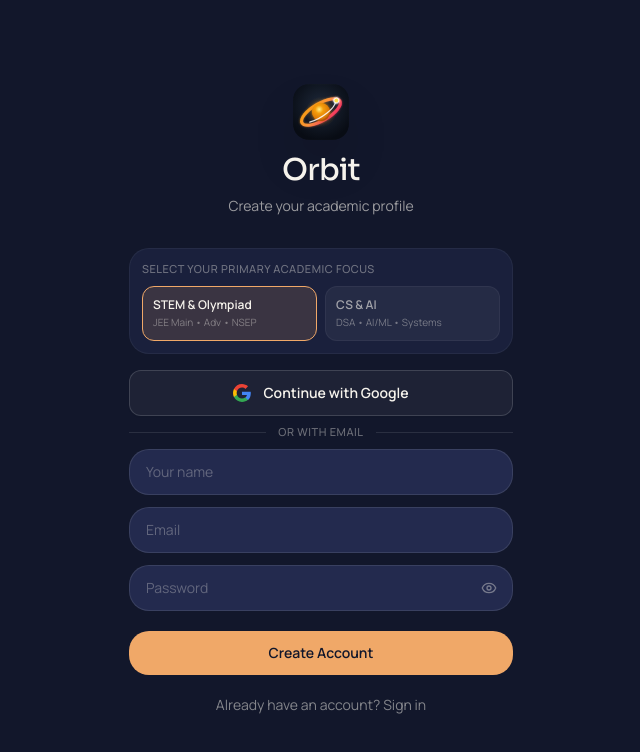
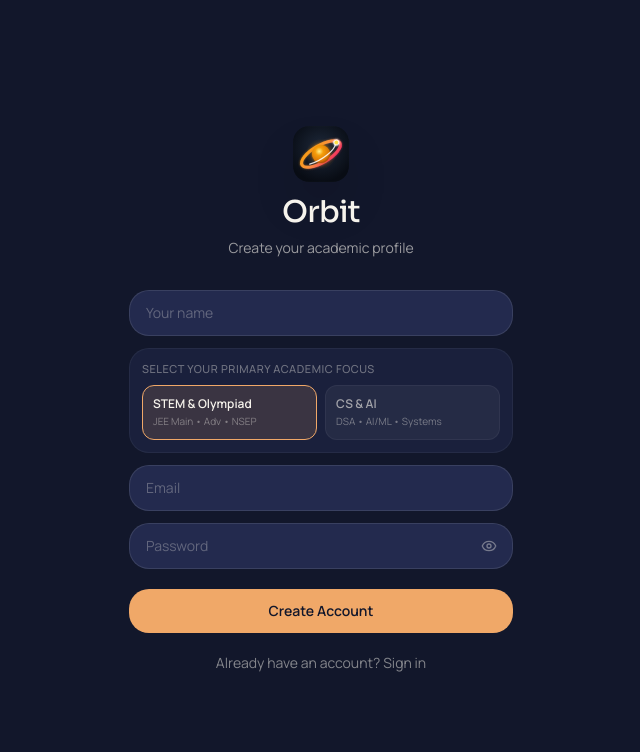
Before and after one commit to sky4infy/Orbit-web, a Next.js app: page /login in a window 1280 px wide. Both pictures are taken after a click on the button "Don't have an account? Sign up". Shown: the top 752 px of the page, without its empty margins (319-959 px from the left). Built offline with nearby package versions, Linux system fonts and the light colour scheme; no server answers.

Commit message:
revert(auth): restore clean email/password authentication flow with Supabase email confirmation

```diff
--- a/src/app/auth/callback/route.ts
+++ /dev/null
@@ -1,45 +0,0 @@
-import { createServerClient, type CookieOptions } from '@supabase/ssr';
-import { cookies } from 'next/headers';
-import { NextResponse, type NextRequest } from 'next/server';
-
-export async function GET(request: NextRequest) {
-  const requestUrl = new URL(request.url);
-  const code = requestUrl.searchParams.get('code');
-  const track = requestUrl.searchParams.get('track');
-  const next = requestUrl.searchParams.get('next') ?? '/planner';
-
-  if (code) {
-    const cookieStore = cookies();
-    const supabase = createServerClient(
-      process.env.NEXT_PUBLIC_SUPABASE_URL!,
-      process.env.NEXT_PUBLIC_SUPABASE_ANON_KEY!,
-      {
-        cookies: {
-          get(name: string) {
-            return cookieStore.get(name)?.value;
-          },
-          set(name: string, value: string, options: CookieOptions) {
-            cookieStore.set({ name, value, ...options });
-          },
-          remove(name: string, options: CookieOptions) {
-            cookieStore.delete({ name, ...options });
-          },
-        },
-      }
-    );
-
-    const { data, error } = await supabase.auth.exchangeCodeForSession(code);
-    if (!error && data.user) {
-      // If a track was passed from the login page, update user metadata
-      if (track) {
-        await supabase.auth.updateUser({
-          data: { track },
-        });
-      }
-      return NextResponse.redirect(new URL(next, requestUrl.origin));
-    }
-  }
-
-  // Fallback if oauth fails
-  return NextResponse.redirect(new URL('/login?error=oauth_error', requestUrl.origin));
-}
--- a/src/app/login/page.tsx
+++ b/src/app/login/page.tsx
@@ -1,6 +1,6 @@
 'use client';
 
-import { useState, useEffect } from 'react';
+import { useState } from 'react';
 import { useRouter } from 'next/navigation';
 import { Eye, EyeOff } from 'lucide-react';
 import { OrbitLogo } from '@/components/OrbitLogo';
@@ -20,41 +20,6 @@
   const [notice, setNotice] = useState<string | null>(null);
   const [resendVisible, setResendVisible] = useState(false);
   const [resendStatus, setResendStatus] = useState<string | null>(null);
-
-  useEffect(() => {
-    if (typeof window !== 'undefined') {
-      const params = new URLSearchParams(window.location.search);
-      if (params.get('error')) {
-        setError('Google sign-in could not be completed. Please ensure Google provider is enabled in Supabase.');
-      }
-    }
-  }, []);
-
-  async function handleGoogleSignIn() {
-    setError(null);
-    setNotice(null);
-    setResendVisible(false);
-
-    if (!isSupabaseConfigured) {
-      setError("Authentication service temporarily unavailable. Please try again shortly.");
-      return;
-    }
-
-    setLoading(true);
-    try {
-      localStorage.setItem('orbit_active_track', focusTrack);
-      const { error } = await supabase.auth.signInWithOAuth({
-        provider: 'google',
-        options: {
-          redirectTo: `${window.location.origin}/auth/callback?track=${focusTrack}`,
-        },
-      });
-      if (error) throw error;
-    } catch (e: any) {
-      setError(e?.message ?? 'Failed to initialize Google sign-in.');
-      setLoading(false);
-    }
-  }
 
   async function handleSubmit(e: React.FormEvent) {
     e.preventDefault();
@@ -88,7 +53,7 @@
           router.push('/planner');
           router.refresh();
         } else {
-          setNotice(`Verification email sent to ${email}. Please check your inbox.`);
+          setNotice(`Verification email sent to ${email}. Please check your inbox or spam folder to activate your account.`);
           setMode('login');
         }
       } else {
@@ -142,9 +107,16 @@
           </p>
         </div>
 
-        {/* Academic Track selection for signup */}
+        <form onSubmit={handleSubmit} className="flex flex-col gap-3">
           {mode === 'signup' && (
-          <div className="rounded-xl2 border border-white/5 bg-ink-100/50 p-3 mb-4">
+            <>
+              <input
+                className="rounded-xl2 border border-white/10 bg-ink-100 px-4 py-3 text-sm outline-none placeholder:text-paper/30"
+                placeholder="Your name"
+                value={displayName}
+                onChange={(e) => setDisplayName(e.target.value)}
+              />
+              <div className="rounded-xl2 border border-white/5 bg-ink-100/50 p-3">
                 <label className="text-[11px] font-medium uppercase tracking-wider text-paper/40 mb-2 block">
                   Select Your Primary Academic Focus
                 </label>
@@ -182,48 +154,26 @@
                   </button>
                 </div>
               </div>
+            </>
           )}
 
-        {/* 1-Click Google OAuth */}
-        <button
-          type="button"
-          onClick={handleGoogleSignIn}
-          disabled={loading}
-          className="mb-4 flex w-full items-center justify-center gap-3 rounded-xl border border-white/15 bg-white/5 py-3 text-sm font-semibold text-paper shadow-sm transition hover:bg-white/10 hover:border-white/25 active:scale-[0.99] disabled:opacity-50"
-        >
-          <GoogleIcon />
-          <span>Continue with Google</span>
-        </button>
-
-        <div className="relative mb-4 flex items-center justify-center">
-          <div className="w-full border-t border-white/10" />
-          <span className="absolute bg-ink px-3 text-[11px] font-medium uppercase tracking-wider text-paper/40">
-            or with email
-          </span>
-        </div>
-
-        <form onSubmit={handleSubmit} className="flex flex-col gap-3">
-          {mode === 'signup' && (
-            <input
-              className="rounded-xl2 border border-white/10 bg-ink-100 px-4 py-3 text-sm outline-none placeholder:text-paper/30"
-              placeholder="Your name"
-              value={displayName}
-              onChange={(e) => setDisplayName(e.target.value)}
-            />
-          )}
           <input
             className="rounded-xl2 border border-white/10 bg-ink-100 px-4 py-3 text-sm outline-none placeholder:text-paper/30"
             placeholder="Email"
             type="email"
+            required
             autoCapitalize="none"
             value={email}
             onChange={(e) => setEmail(e.target.value)}
           />
+
           <div className="relative">
             <input
               className="w-full rounded-xl2 border border-white/10 bg-ink-100 px-4 py-3 pr-11 text-sm outline-none placeholder:text-paper/30 transition focus:border-amber/50"
               placeholder="Password"
               type={showPassword ? 'text' : 'password'}
+              required
+              minLength={6}
               value={password}
               onChange={(e) => setPassword(e.target.value)}
               autoComplete={mode === 'signup' ? 'new-password' : 'current-password'}
@@ -281,26 +231,3 @@
     </main>
   );
 }
-
-function GoogleIcon() {
-  return (
-    <svg width="18" height="18" viewBox="0 0 24 24" className="shrink-0">
-      <path
-        fill="#4285F4"
-        d="M23.745 12.27c0-.7-.06-1.4-.19-2.07H12v4.51h6.6c-.29 1.52-1.14 2.82-2.4 3.68v3.05h3.88c2.27-2.09 3.665-5.17 3.665-9.17z"
-      />
-      <path
-        fill="#34A853"
-        d="M12 24c3.24 0 5.95-1.08 7.93-2.91l-3.88-3.05c-1.08.72-2.45 1.16-4.05 1.16-3.12 0-5.77-2.1-6.72-4.93H1.25v3.15C3.26 21.36 7.33 24 12 24z"
-      />
-      <path
-        fill="#FBBC05"
-        d="M5.28 14.27c-.25-.72-.38-1.49-.38-2.27s.13-1.55.38-2.27V6.58H1.25C.45 8.18 0 9.99 0 12s.45 3.82 1.25 5.42l4.03-3.15z"
-      />
-      <path
-        fill="#EA4335"
-        d="M12 4.75c1.77 0 3.35.61 4.6 1.8l3.42-3.42C17.95 1.19 15.24 0 12 0 7.33 0 3.26 2.64 1.25 6.58l4.03 3.15c.95-2.83 3.6-4.98 6.72-4.98z"
-      />
-    </svg>
-  );
-}
```
Lines whose indentation alone changed are shown as unchanged.
